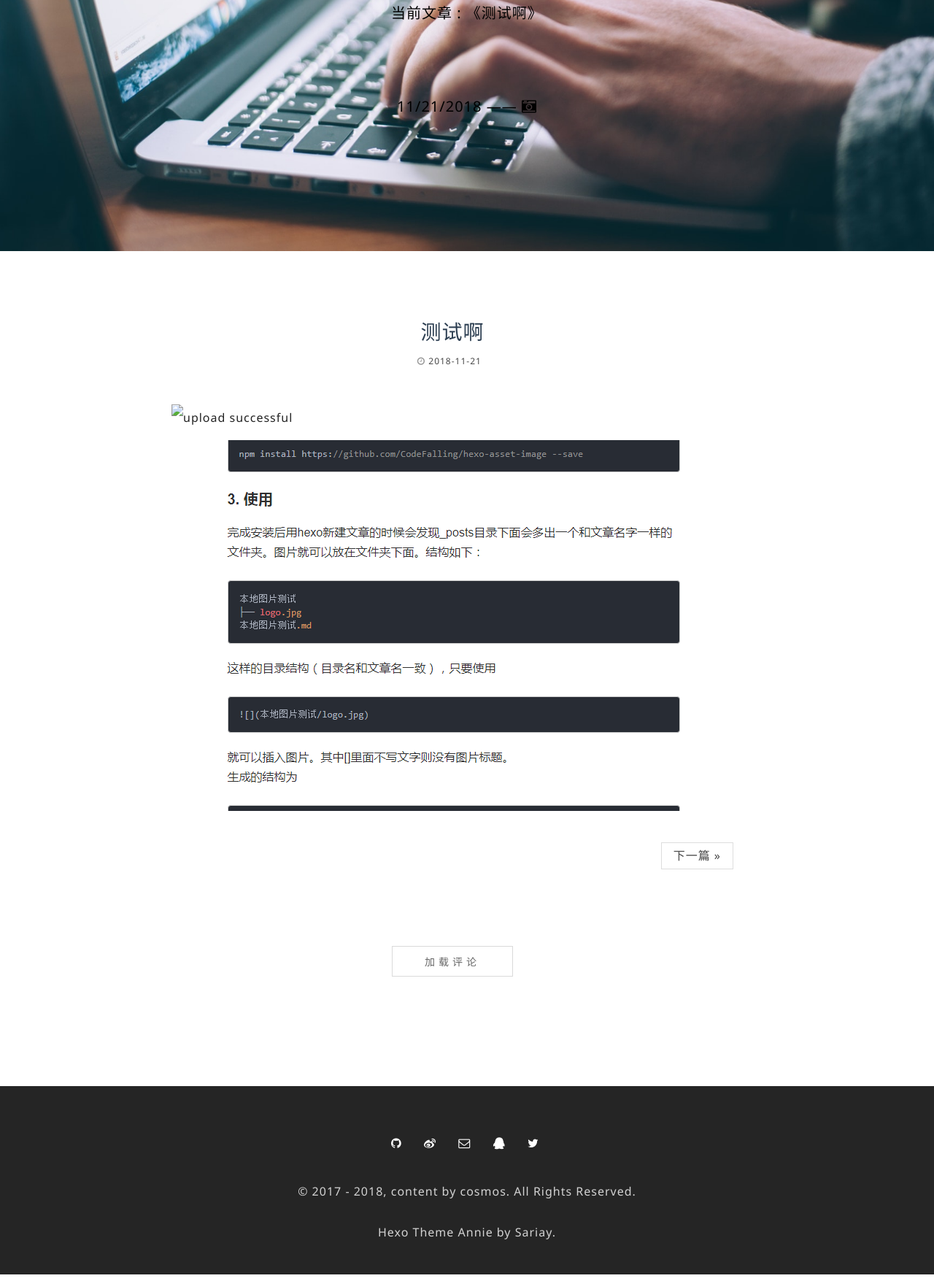
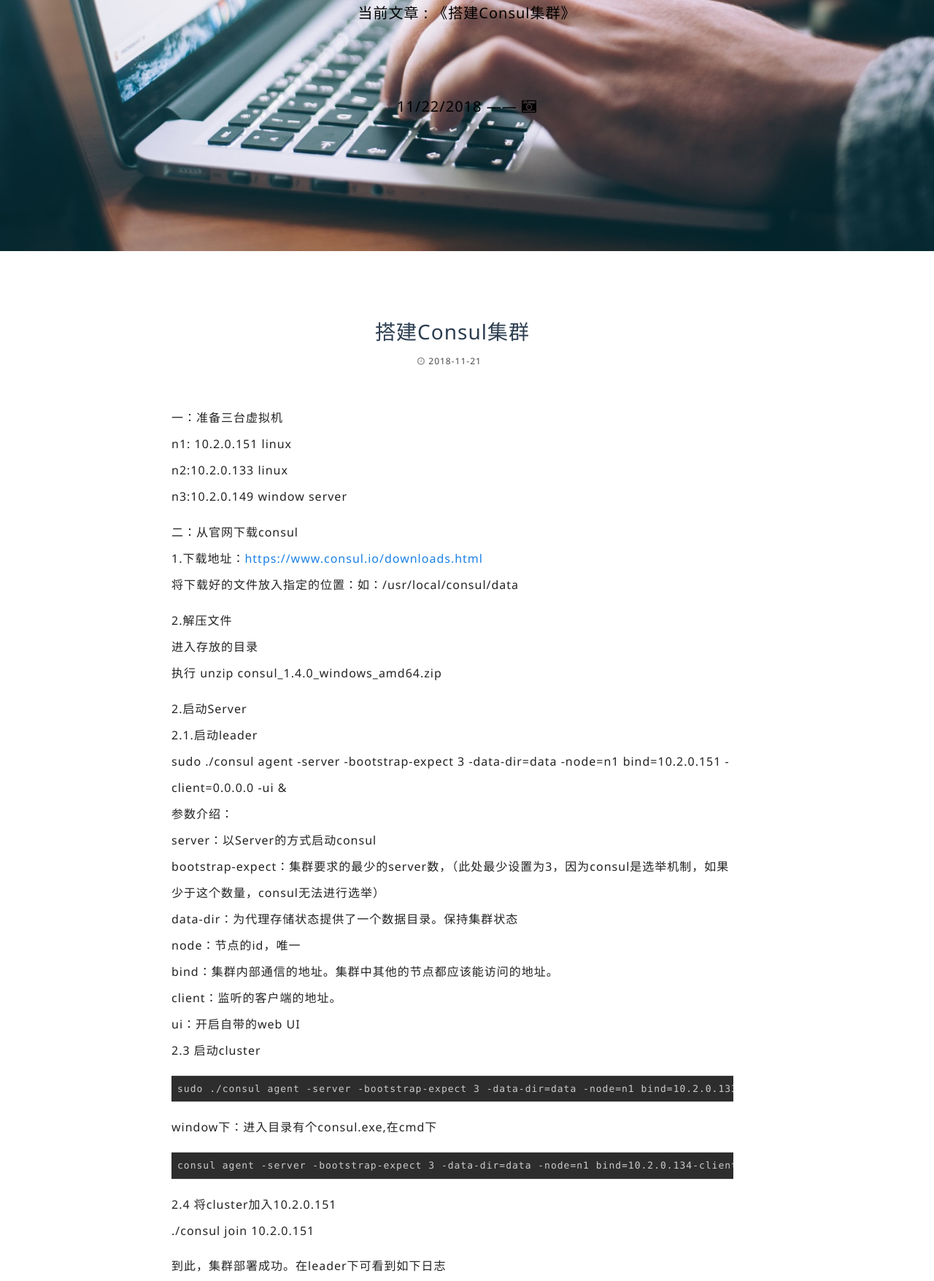
Before and after one commit to CosmosNi/CosmosNI.github.io, a plain HTML site: page 2018/11/21/测试啊/index.html in a window 1280 px wide. Shown: the part 456-2211 px from the top of the page at 73% size. Drawn offline with Linux system fonts and the light colour scheme; no server answers; a script that the page names is missing.

Commit message:
Site updated: 2018-11-22 10:01:46

```diff
--- a/2018/11/21/测试啊/index.html
+++ b/2018/11/21/测试啊/index.html
@@ -10,7 +10,7 @@
 
 
 <head><meta name="generator" content="Hexo 3.8.0">
-	<title>测试啊</title>
+	<title>搭建Consul集群</title>
 	<meta charset="utf-8">
 	<meta http-equiv="X-UA-Compatible" content="IE=edge">
 	<meta name="apple-mobile-web-app-title" content="Amaze UI">
@@ -54,14 +54,14 @@
 
 
 
-			<p class="page-name">当前文章&nbsp;:&nbsp;《测试啊》</p>
+			<p class="page-name">当前文章&nbsp;:&nbsp;《搭建Consul集群》</p>
 
 
 
 
 	<!-- others: such as change-bg, time... -->
 	<p class="page-name-other">
-		11/21/2018
+		11/22/2018
 		<style type="text/css">
 	header:after {
 		content: '';
@@ -163,7 +163,7 @@
 
 
 		<a href="/2018/11/21/测试啊/" itemprop="url">
-			测试啊
+			搭建Consul集群
 		</a>
 
 
@@ -189,8 +189,16 @@
 			<div class="am-article-bd">
 				<div class="content" id="post-content">
 
-						<p><img src="\images\pasted-3.png\" alt="upload successful"></p>
-<p><img src="\images\pasted-2.png" alt="upload successful"></p>
+						<p>一：准备三台虚拟机<br>    n1: 10.2.0.151 linux<br>    n2:10.2.0.133 linux<br>    n3:10.2.0.149 window server</p>
+<p>二：从官网下载consul<br>1.下载地址：<a href="https://www.consul.io/downloads.html" target="_blank" rel="noopener">https://www.consul.io/downloads.html</a><br>将下载好的文件放入指定的位置：如：/usr/local/consul/data</p>
+<p>2.解压文件<br>进入存放的目录<br>执行 unzip consul_1.4.0_windows_amd64.zip</p>
+<p>2.启动Server<br>    2.1.启动leader<br>    sudo ./consul agent -server -bootstrap-expect 3 -data-dir=data -node=n1 bind=10.2.0.151 -client=0.0.0.0 -ui &amp;<br>参数介绍：<br>server：以Server的方式启动consul<br>bootstrap-expect：集群要求的最少的server数，（此处最少设置为3，因为consul是选举机制，如果少于这个数量，consul无法进行选举）<br>data-dir：为代理存储状态提供了一个数据目录。保持集群状态<br>node：节点的id，唯一<br>bind：集群内部通信的地址。集群中其他的节点都应该能访问的地址。<br>client：监听的客户端的地址。<br>ui：开启自带的web UI<br>    2.3 启动cluster</p>
+<pre><code>sudo ./consul agent -server -bootstrap-expect 3 -data-dir=data -node=n1 bind=10.2.0.133 -client=0.0.0.0 -ui &amp;
+</code></pre><p>window下：进入目录有个consul.exe,在cmd下</p>
+<pre><code>consul agent -server -bootstrap-expect 3 -data-dir=data -node=n1 bind=10.2.0.134-client=0.0.0.0 -ui &amp;
+</code></pre><p>2.4 将cluster加入10.2.0.151<br>./consul join 10.2.0.151</p>
+<p>到此，集群部署成功。在leader下可看到如下日志</p>
+<p><img src="\\images\pasted-0.png\" alt="upload successful"><br>访问ip+8500即可看到web界面</p>
 
 
 				</div>
```
Also changed, not shown: 2018/11/21/hello-world/index.html (+2 -2 lines), about/index.html (+1 -1 lines), archives/2018/11/index.html (+2 -2 lines), archives/2018/index.html (+2 -2 lines), archives/index.html (+2 -2 lines), categories/index.html (+1 -1 lines), gallery/index.html (+1 -1 lines), index.html (+5 -5 lines), tags/index.html (+1 -1 lines), images/pasted-0.png, images/pasted-1.png (deleted), images/pasted-2.png (deleted), images/pasted-3.png (deleted), searchVersion.txt, 1 other file.
